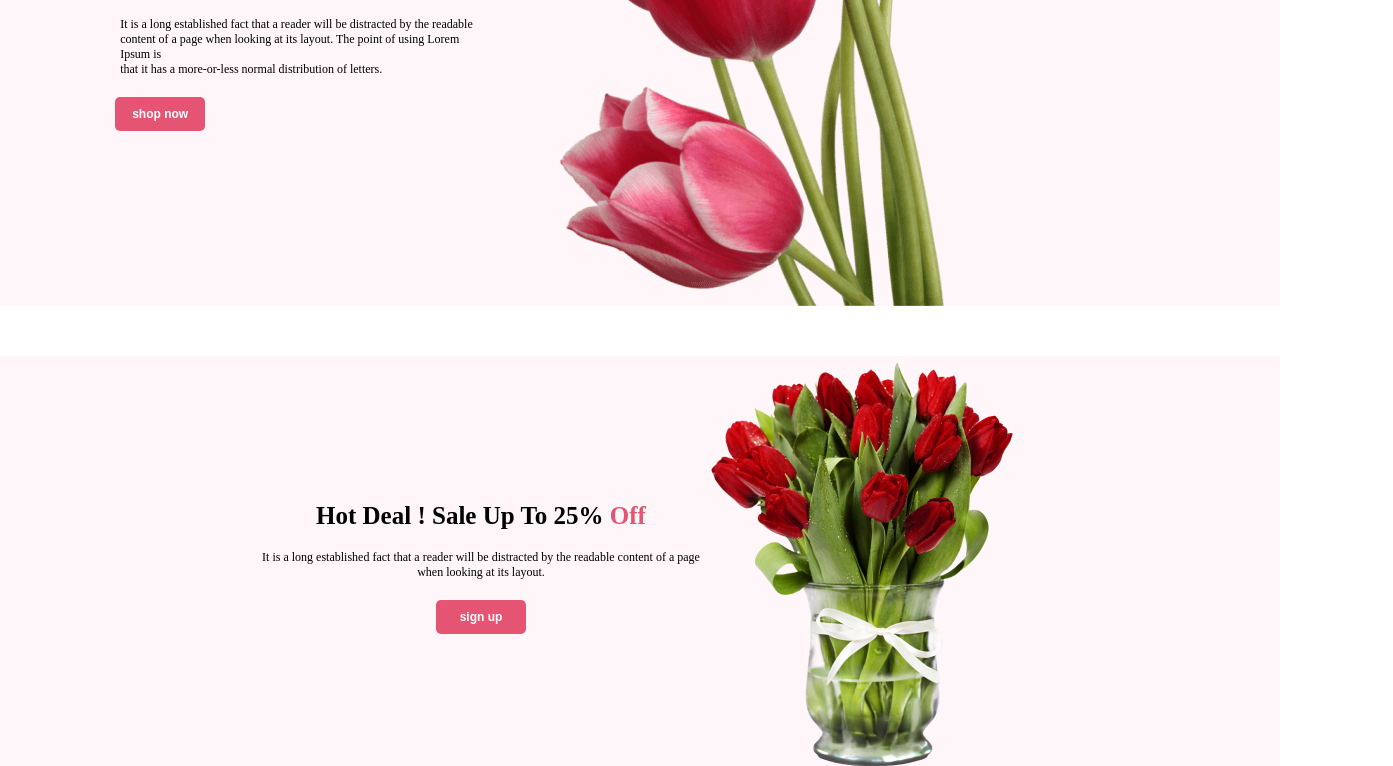
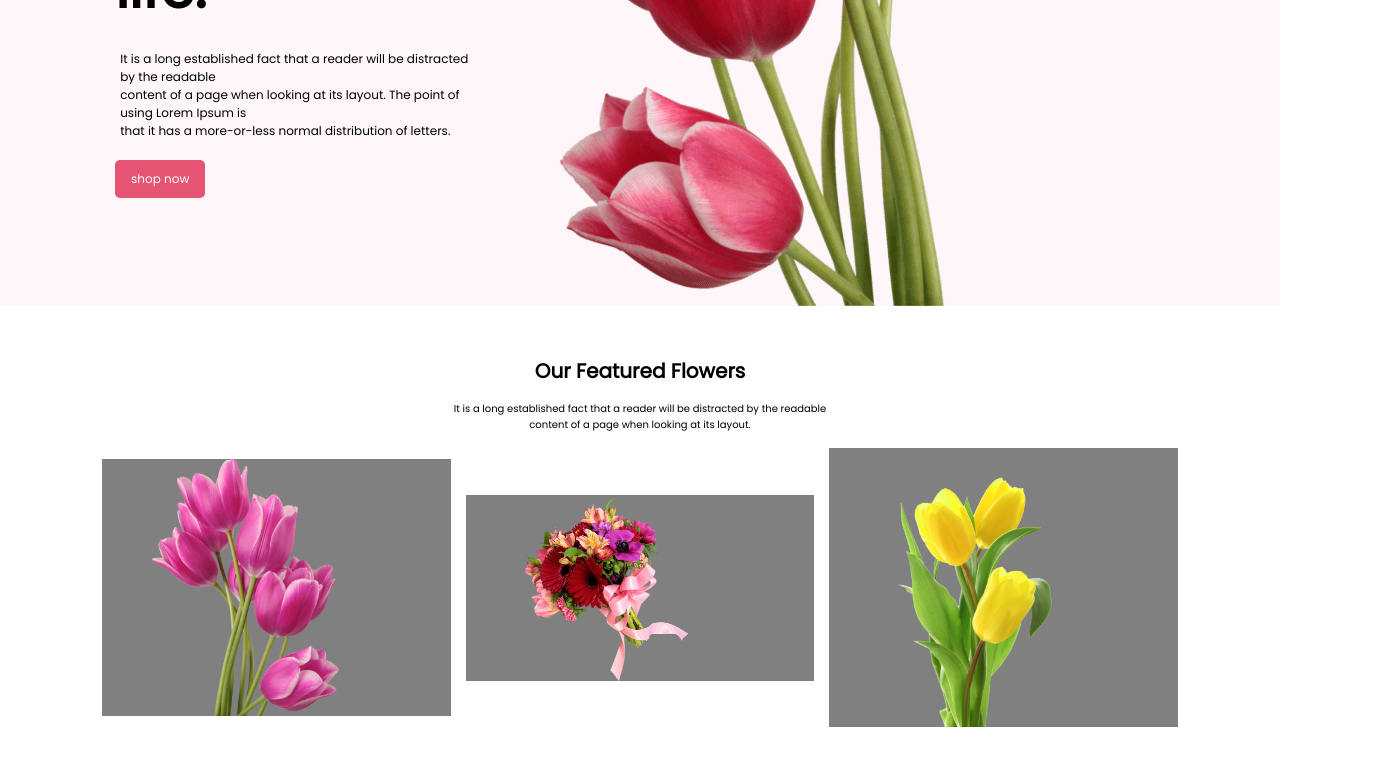
Before and after one commit to MerajAhmmed/flower-shop, a plain HTML site: page index.html in a window 1280 px wide. Shown: the part 494-1260 px from the top of the page, 1393 px wide, since content can reach past the window. Drawn offline with Linux system fonts and the light colour scheme.

Commit message:
bonus-part

```diff
--- a/index.html
+++ b/index.html
@@ -3,6 +3,9 @@
 <head>
     <meta charset="UTF-8">
     <meta name="viewport" content="width=device-width, initial-scale=1.0">
+    <link rel="preconnect" href="https://fonts.googleapis.com">
+    <link rel="preconnect" href="https://fonts.gstatic.com" crossorigin>
+    <link href="https://fonts.googleapis.com/css2?family=Open+Sans:wght@800&family=Poppins&display=swap" rel="stylesheet">
     <link rel="stylesheet" href="style.css">
     <title>flower-shop</title>
 </head>
@@ -25,6 +28,27 @@
             </div>
         </div>
     </header>
+    <section>
+        <div class="instragram">
+            <div class="instragram-info">
+                <h3 class="instragram-title">Our Featured Flowers</h3>
+                <p class="bonus-desc">It is a long established fact that a reader will be distracted by the readable <br>
+                    content of a page when looking at its layout.</p>
+            </div>
+            <div class="bonus-image">
+                <div class="bonus-img">
+                    <img src="./Flower Asset/pngwing 6.png" alt="">
+                </div>
+                <div class="bonus-img">
+                    <img src="./Flower Asset/pngwing 5.png" alt="">
+                 </div>
+                 <div class="bonus-img">
+                    <img src="./Flower Asset/pngwing 7.png" alt="">
+                </div>
+            </div>
+        </div>
+    </section>
+
     <section >
         <div class="signup-container">
             <div class="deal-description">
@@ -82,10 +106,10 @@
     </section>
     <footer>
         <div class="footer">
-            <h3><span class="text-primary-color">Flower</span>Shop</h3>
-            <p class="description"></p>It is a long established fact that a reader will be distracted by the readable
+            <h3 class="footer-title"><span class="text-primary-color">Flower</span>Shop</h3>
+            <p class="footer-desc">It is a long established fact that a reader will be distracted by the readable <br>
                 content of a page when looking at its layout.</p>
-            <p >@2020-2023, FlowerShop.com. All rights reserved.</p>
+            <p class="instagram-desc">@2020-2023, FlowerShop.com. All rights reserved.</p>
         </div>
     </footer>
 </body>
--- a/style.css
+++ b/style.css
@@ -1,6 +1,8 @@
 *{
     margin: 0px;
     padding: 0px;
+    font-family: 'Open Sans', sans-serif;
+    font-family: 'Poppins', sans-serif;
 }
 .banner-container {
     background-color: rgba(229, 84, 115, 0.05);
@@ -28,7 +30,6 @@
     border-radius: 5px;
     padding: 10px 15px;
     font-size: 12px;
-    font-weight: bold;
     width: 90px;
 }
 .banner-img{
@@ -39,7 +40,33 @@
     height: 100vh;
 
 }
+.bonus-desc {
+    text-align: center;
+    font-size: 10px;
+    color: black;
+    margin-bottom: 15px;
+}
+.bonus-image{
+    width: 100%;
+    display: flex;
+    gap: 15px;
+    align-items: center;
+    padding: 0 20%;
+}
+.bonus-img{
+    display: flex;
+    width: 25%;
+    padding: 0 50px;
+    background-color: gray;
 
+}
+.bonus-img img{
+    width: 75%;
+}
+
+.bonus-img-div{
+    width: 75%;
+}
 
 
 .signup-container{
@@ -134,3 +161,12 @@
     height: 300px;
     justify-content: center;
 }
+.footer-desc{
+    text-align: center;
+    font-size: 12px;
+    margin-bottom: 20px;
+}
+.footer-title{
+    font-size: 30px;
+    margin-bottom: 20px;
+}
```
